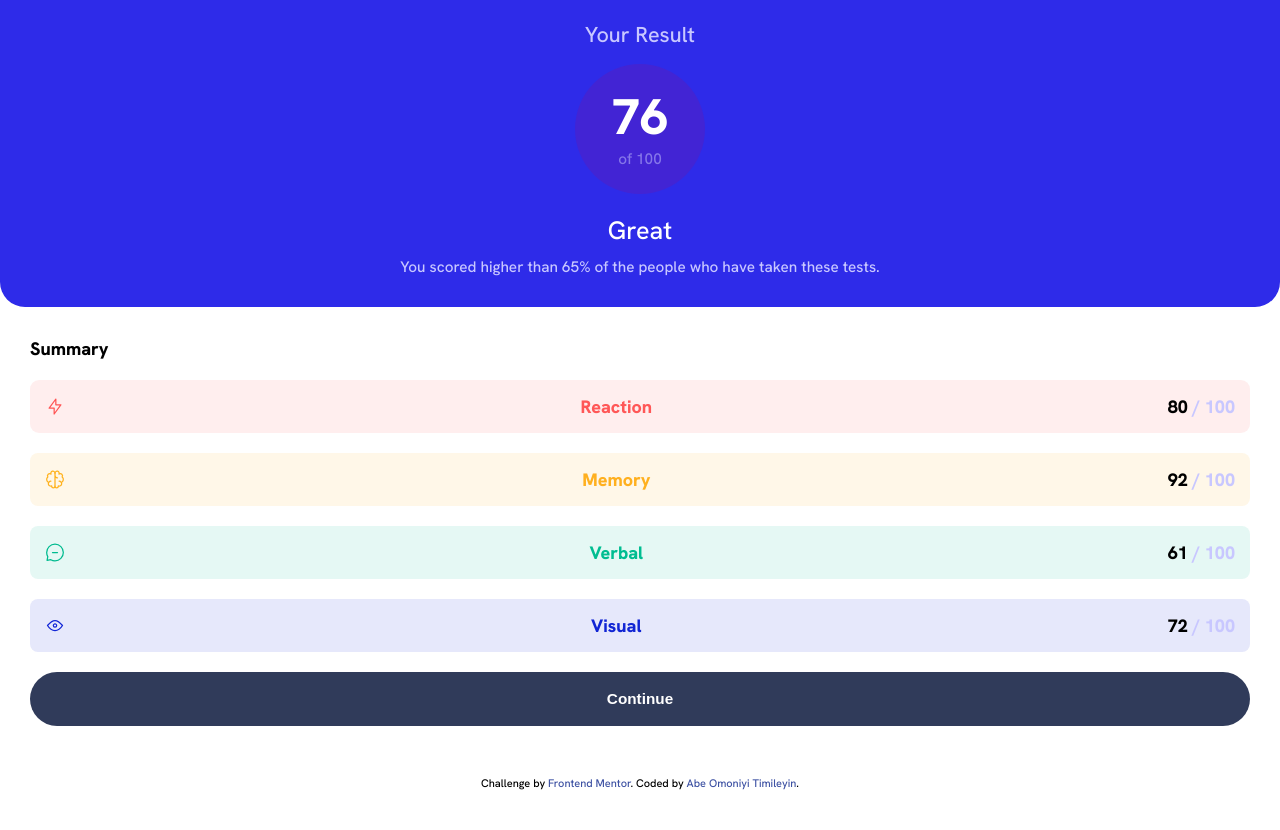
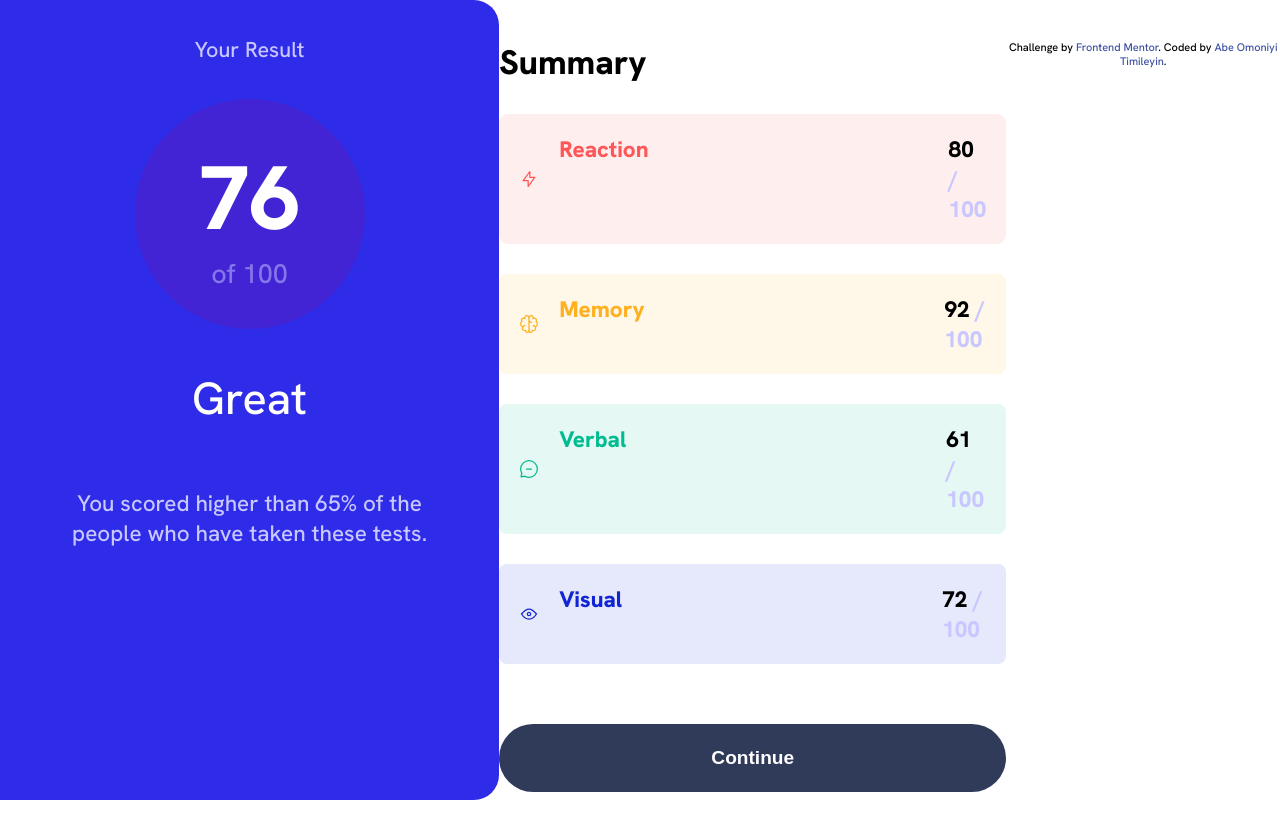
Before and after one commit to A-OT/results-summary-component-main, a plain HTML site: page index.html in a window 1280 px wide. After the commit the page ends 800 px from the top, so only its background shows below. Drawn offline with Linux system fonts and the light colour scheme.

Commit message:
Update style.css

```diff
--- a/style.css
+++ b/style.css
@@ -11,11 +11,22 @@ body{
     font-size: 18px;
 }
 
+
+.container {
+    display: flex;
+    flex-direction: row;
+    width: 100%;
+    /* max-width: 876px; */
+    margin: auto;
+}
+@media screen and (max-width: 875px) {
     .container {
         display: flex;
         flex-direction: column;
         text-align: center;
     }
+}
+
 
 :root {
     --Light-red: hsl(0, 100%, 67%);
@@ -35,19 +46,48 @@ body{
 }
 
 .first {
+    border-top-right-radius: 25px;
+    border-bottom-right-radius: 25px;
+    background-color: var(--Light-royal-blue-background);
+    color: var(--White);
+    text-align: center;
+    height: 100vh;
+    /* width: 50vw; */
+}
+@media screen and (max-width: 875px) {
+    .first {
         border-bottom-right-radius: 25px;
             border-bottom-left-radius: 25px;
+            border-top-right-radius: 0px;
             padding: 20px 0px;
             background-color: var(--Light-royal-blue-background);
             color: var(--White);
+            height: auto;
+    }
 }
 
+.result {
+    margin: 35px;
+    font-size: larger;
+    color: var(--Light-lavender);
+}
+@media screen and (max-width: 875px) {
     .result {
             margin-bottom: 15px;
             font-size: larger;
             color: var(--Light-lavender);
         }
+}
 
+.results {
+    width: 230px;
+    height: 230px;
+    background-color: var(--Violet-blue-circle);
+    border-radius: 50%;
+    margin: auto;
+}
+
+@media screen and (max-width: 875px) {
     .results {
             width: 130px;
             height: 130px;
@@ -55,86 +95,192 @@ body{
             border-radius: 50%;
             margin: auto;
         }
+}
 
+.result-num {
+    font-size: 5em;
+    font-weight: 800;
+    padding-top: 40px;
+}
+@media screen and (max-width: 875px) {
         .result-num {
                 font-size: 50px;
                 font-weight: 800;
                 padding-top: 20px;
             }
+}
 
+.of {
+    font-size: 1.5em;
+    color: var(--Light-lavender);
+    opacity: 0.5;
+}
+
+@media screen and (max-width: 875px) {
             .of {
                     font-size: 0.85em;
                     color: var(--Light-lavender);
                     opacity: 0.5;
                 }
+}
 
-
-
+.great {
+    margin-top: 40px;
+    font-weight: 500;
+    font-size: 2.5em;
+}
+@media screen and (max-width: 875px) {
         .great {
                 margin-top: 20px;
                 font-weight: 500;
                 font-size: 1.4em;
             }
+}
 
 .para {
-    /* margin-top: 10px; */
+    font-size: 1.25em;
+    margin: 60px 40px;
+    color: var(--Light-lavender);
+    max-width: 500px;
+}
+@media screen and (max-width: 875px) {
+        .para {
                 font-size: 0.85em;
-    padding: 10px 50px;
+                padding: 40px 60px;
                 color: var(--Light-lavender);
+                max-width: auto;
+                margin: auto;
+            }
 }
 
 .second {
+    margin: 40px auto 0px;
+    /* text-align: center; */
+    font-weight: 800;
+    font-size: 1.25em;
+}
+@media screen and (max-width: 875px) {
+.second {
         margin: 30px;
         text-align: start;
+        font-size: 1em;
         font-weight: 800;
+    }
+}
+
+.summary {
+    font-size: 1.5em;
+}
+@media screen and (max-width: 875px) {
+    .summary {
+        font-size: 1em;
+    }
 }
 
 .items {
     display: flex;
-    /* justify-content: center; */
+    margin-top: 30px;
+}
+@media screen and (max-width: 875px) {
+    .items {
+            display: flex;
             margin-top: 20px;
             justify-content: space-between;
             text-align: start;
         }
+}
 
 
 .reactions {
-    background-color: hsla(0,
-        100%,
-        67%, 0.1);
+    background-color: hsla(0, 100%, 67%, 0.1);
+    border-radius: 9px;
+    padding: 20px;
+}
+@media screen and (max-width: 875px) {
+.reactions {
+    background-color: hsla(0, 100%, 67%, 0.1);
   border-radius: 9px;
   padding: 15px;
             }
-    .reaction{
-        color: var(--Light-red);
 }
 
-.memorys{
+.reaction {
+    color: var(--Light-red);
+    padding: 0 300px 0 20px;
+}
+@media screen and (max-width: 875px) {
+    .reaction {
+        padding: 0;
+    }
+}
+
+.memorys {
+    border-radius: 8px;
+    background-color: hsla(39, 100%, 56%, 0.1);
+    padding: 20px;
+}
+@media screen and (max-width: 875px) {
+ .memorys {
     border-radius: 8px;
     background-color: hsla(39, 100%, 56%, 0.1);
     padding: 15px;
+                }
+}
 
-}
 .memory {
     color: var(--Orangey-yellow);
+    padding: 0 300px 0 20px;
+}
+@media screen and (max-width: 875px) {
+   .memory  {
+        padding: 0;
+    }
 }
 
-.verbals{
+.verbals {
+    border-radius: 8px;
+    padding: 20px;
+    background-color: hsla(166, 100%, 37%, 0.1);
+}
+@media screen and (max-width: 875px) {
+                        .verbals {
        border-radius: 8px;
        padding: 15px;
      background-color: hsla(166, 100%, 37%, 0.1);
 }
+}
+
 .verbal {
     color: var(--Green-teal);
+    padding: 0 320px 0 20px;
+}
+@media screen and (max-width: 875px) {
+    .verbal    {
+        padding: 0;
+    }
 }
 
-.visuals{
+.visuals {
+    border-radius: 8px;
+    padding: 20px;
+    background-color: hsla(234, 85%, 45%, 0.1);
+}
+@media screen and (max-width: 875px) {
+        .visuals {
                 border-radius: 8px;
                 padding: 15px;
                 background-color: hsla(234, 85%, 45%, 0.1);
             }
+}
+
 .visual {
     color: var(--Cobalt-blue);
+    padding: 0 320px 0 20px;
+}
+@media screen and (max-width: 875px) {
+    .visual    {
+        padding: 0;
+    }
 }
 
 .hundred {
@@ -142,7 +288,19 @@ body{
 }
 
 button {
-    margin: 20px auto;
+    margin: 60px auto 0px;
+    width: 100%;
+    color: white;
+    padding: 23px 0;
+    border-radius: 50px;
+    border: none;
+    background-color: var(--Dark-gray-blue);
+    font-weight: bold;
+    font-size: 0.85em;
+}
+@media screen and (max-width: 875px) {
+  button {
+    margin: 50px auto 0px;
    width: 100%;
   color: white;
  padding: 18px 0;
@@ -150,18 +308,25 @@ button {
      border: none;
      background-color: var(--Dark-gray-blue);
     font-weight: bold;
-    font-kerning: normal;
    font-size: 0.85em;
    }
+}
 
-button:hover{
+@media screen and (min-width: 875px) {
+button:hover {
     cursor: pointer;
     background-color: var(--Light-royal-blue-background);
 }
+}
 
 .attribution {
+    margin: 40px auto 0px;
+    font-size: 0.5em;
+}
+@media screen and (max-width: 875px) {
+        .attribution {
                 margin-bottom: 40px;
-    font-size: 1em;
+            }
 }
 
 .attribution a {
```
Lines whose indentation alone changed are shown as unchanged.
